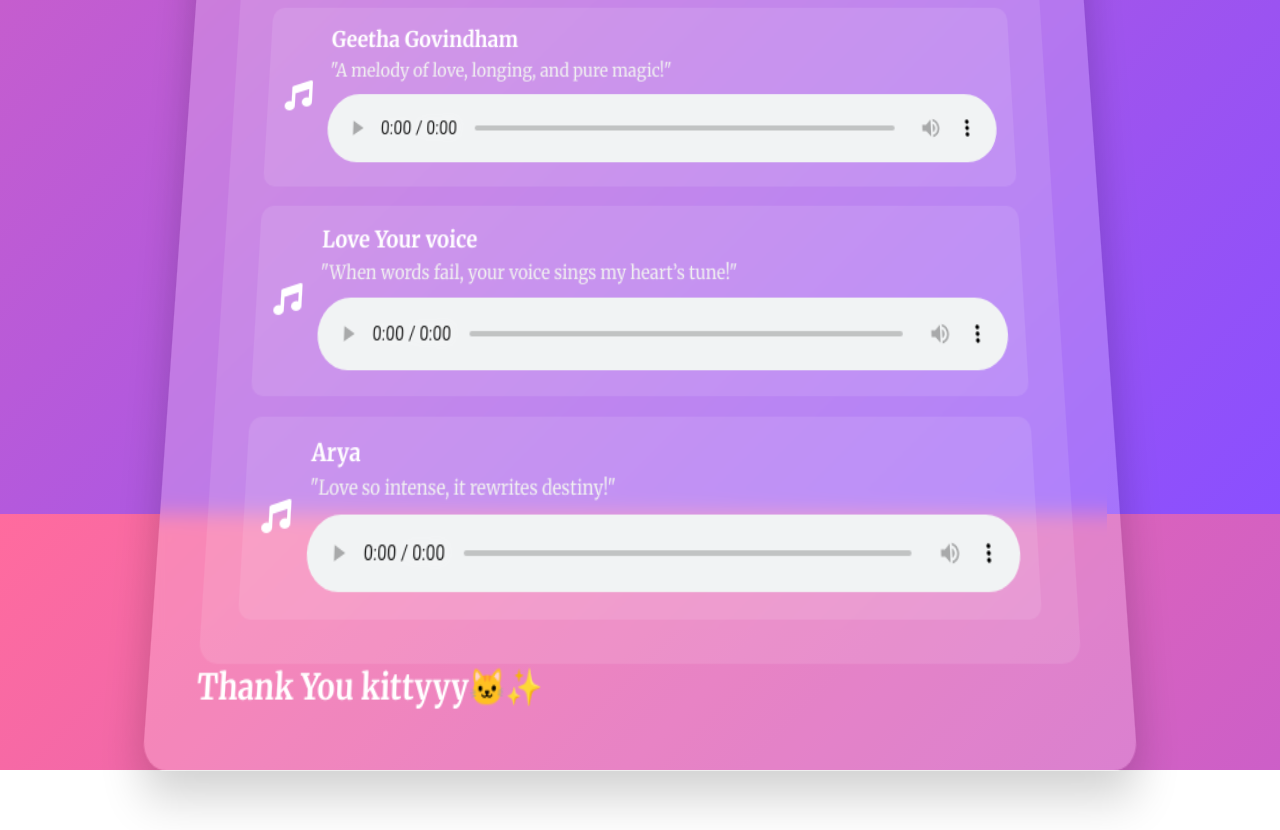
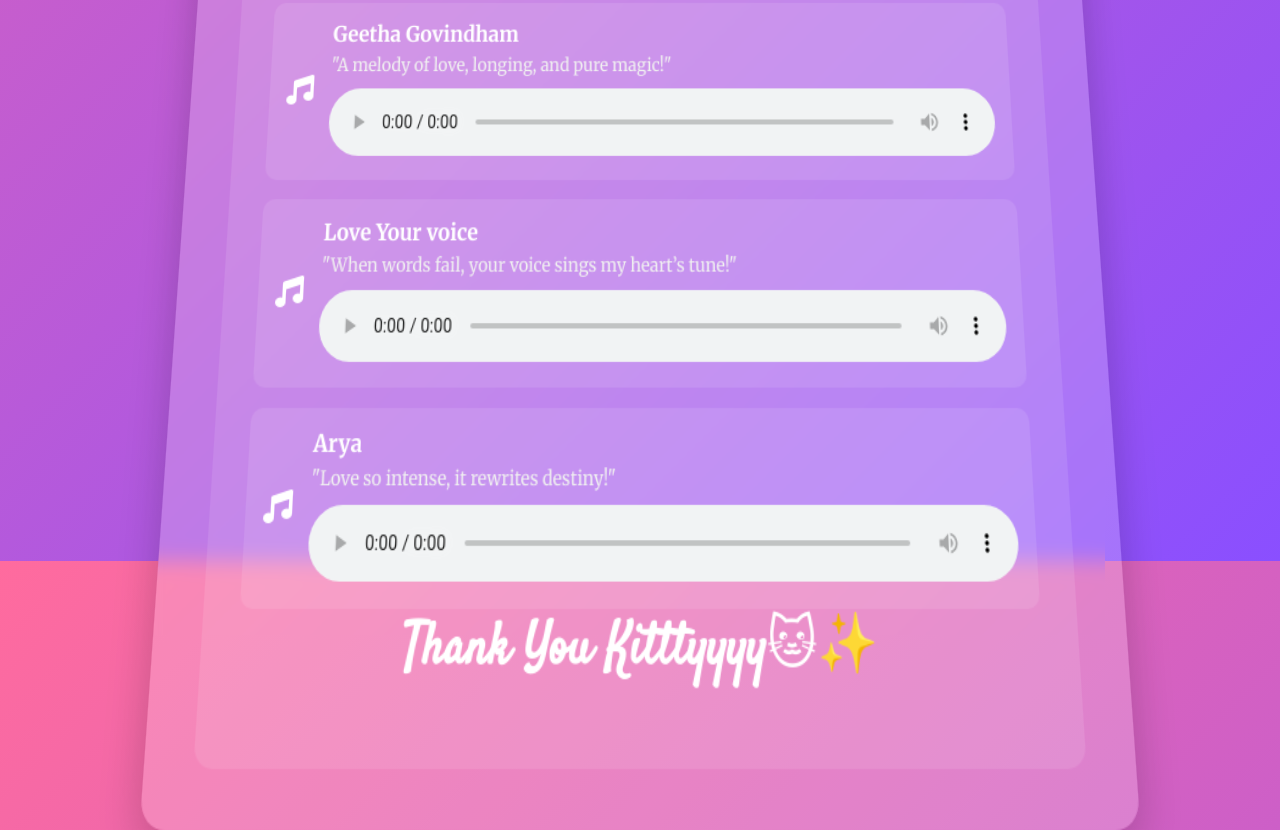
Before and after one commit to teddyxpuppy1/Kitten, a plain HTML site: page nextpage.html in a window 1280 px wide. Shown: the part 1754-2584 px from the top of the page. Before the commit the page ends 2524 px from the top, so only its background shows below. Drawn offline with Linux system fonts and the light colour scheme.

Commit message:
Update nextpage.html

```diff
--- a/nextpage.html
+++ b/nextpage.html
@@ -334,11 +334,9 @@
                     </div>
                 </div>
             </div>
+             <h2>Thank You Kitttyyyy🐱✨</h2>
         </div>
-        <div class="thank-you">
-            <h2>Thank You  kittyyy🐱✨</h2>
 
-        </div>
     </div>
 
     <script>
```
